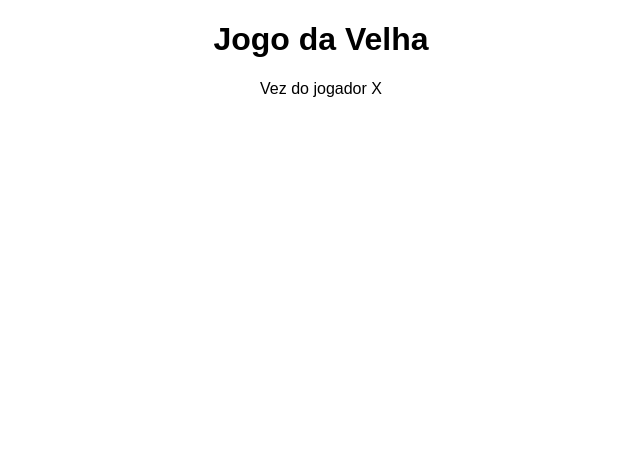
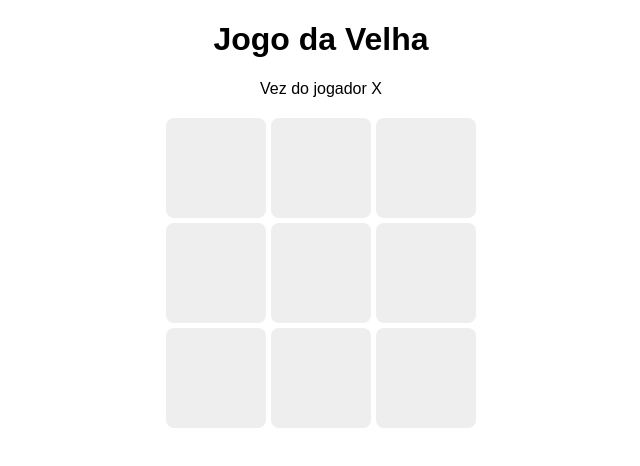
Before and after one commit to deboracamargo-comp/jogo-da-velha, a plain HTML site: page index.html in a window 1280 px wide. Shown: the whole page, without its empty margins (319-959 px from the left). Drawn offline with Linux system fonts and the light colour scheme.

Commit message:
style: estiliza o tabuleiro

```diff
--- a/style.css
+++ b/style.css
@@ -2,3 +2,27 @@ body {
     font-family: Arial, sans-serif;
     text-align: center;
 }
+
+#tabuleiro {
+    display: grid;
+    grid-template-columns: repeat(3, 100px);
+    gap: 5px;
+    justify-content: center;
+    margin: 20px auto;
+}
+
+.casa {
+    width: 100px;
+    height: 100px;
+    background: #eee;
+    font-size: 48px;
+    display: flex;
+    align-items: center;
+    justify-content: center;
+    cursor: pointer;
+    border-radius: 8px;
+}
+
+.casa:hover {
+    background: #ddd;
+}
```
